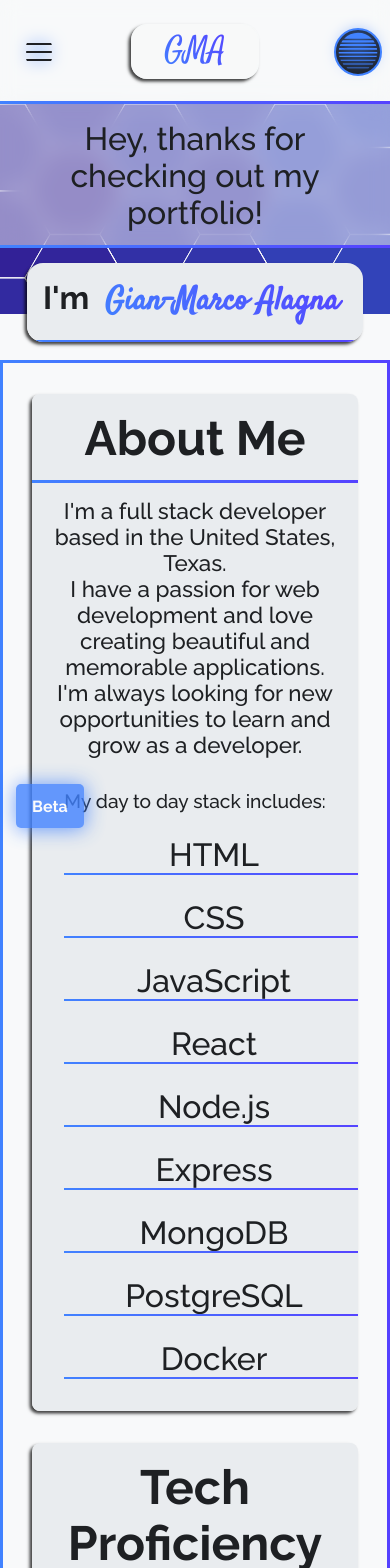
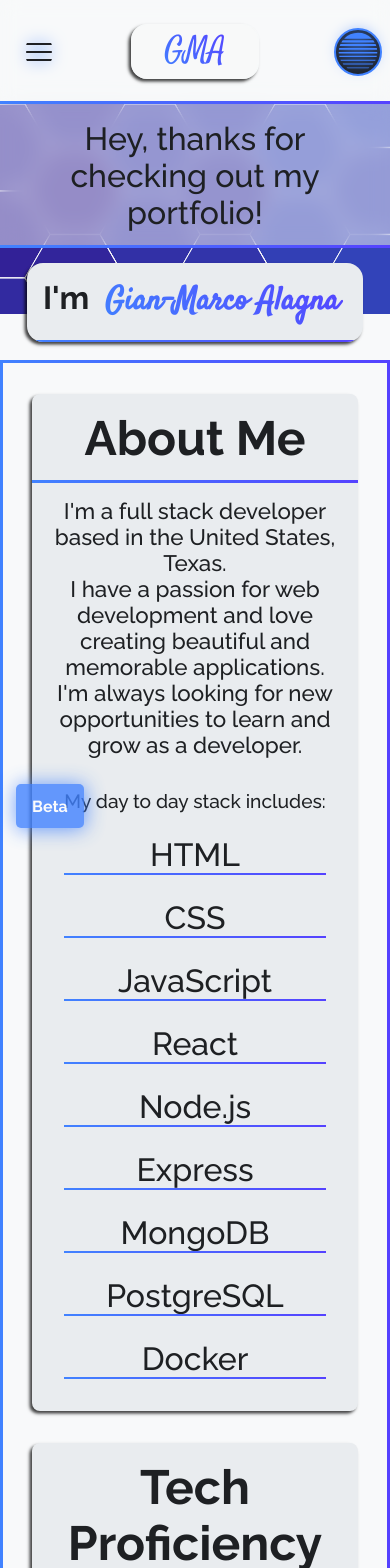
Before and after one commit to GianMarcoAlagna/Portfolio, a React (Vite) app: page / in a window 390 px wide. Shown: the top 1568 px of the page. Built offline with nearby package versions, Linux system fonts and the light colour scheme; a web font is replaced by a local one.

Commit message:
Edit to the grid breakpoint

```diff
--- a/src/App.css
+++ b/src/App.css
@@ -27,7 +27,7 @@
   width: 100%;
   padding: 1rem;
   @media screen and (max-width: 725px) {
-    grid-template-columns: repeat(auto-fit, minmax(300px, 1fr));
+    grid-template-columns: repeat(auto-fit, minmax(250px, 1fr));
   }
   .card {
     box-shadow: -2px 2px 1px rgba(var(--secondary-color-rgb), 0.5);
--- a/src/components/Card/Card.css
+++ b/src/components/Card/Card.css
@@ -7,7 +7,7 @@
   background-color: var(--bg-color-darkened);
   border-radius: 0.5rem;
   box-shadow: -0.15rem 0.15rem 0.2rem rgba(0, 0, 0, 0.75);
-  overflow: auto;
+  overflow: hidden;
   position: relative;
   transition: 0.3s ease-in-out;
   &:hover {
```
